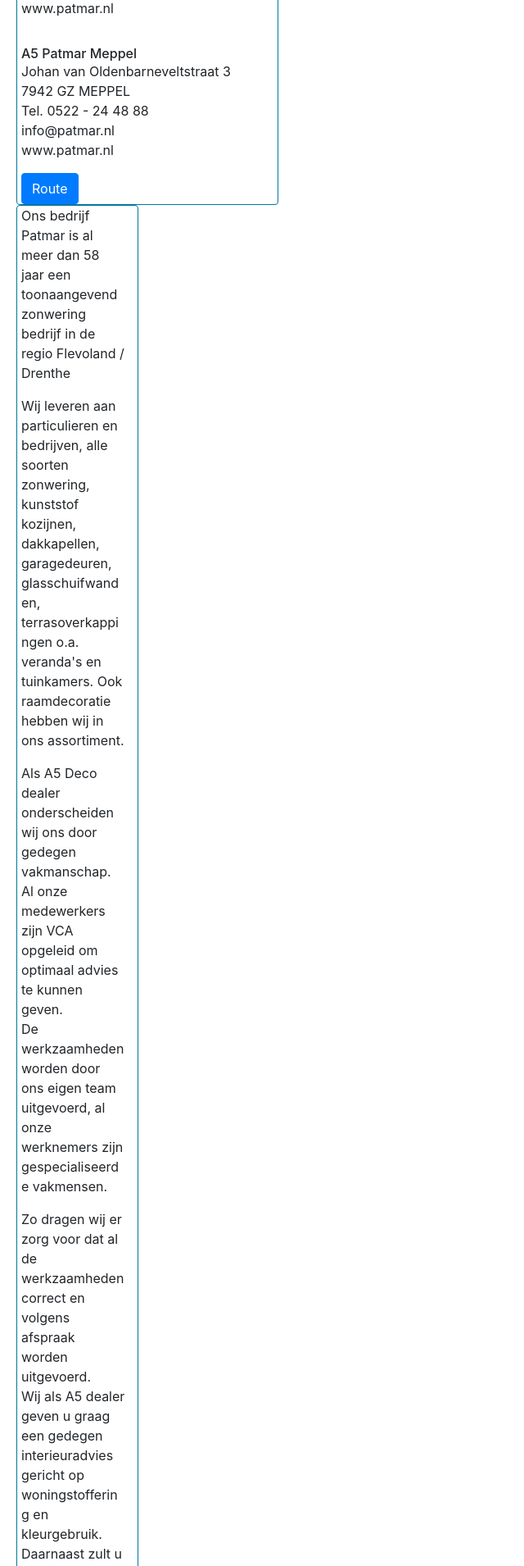
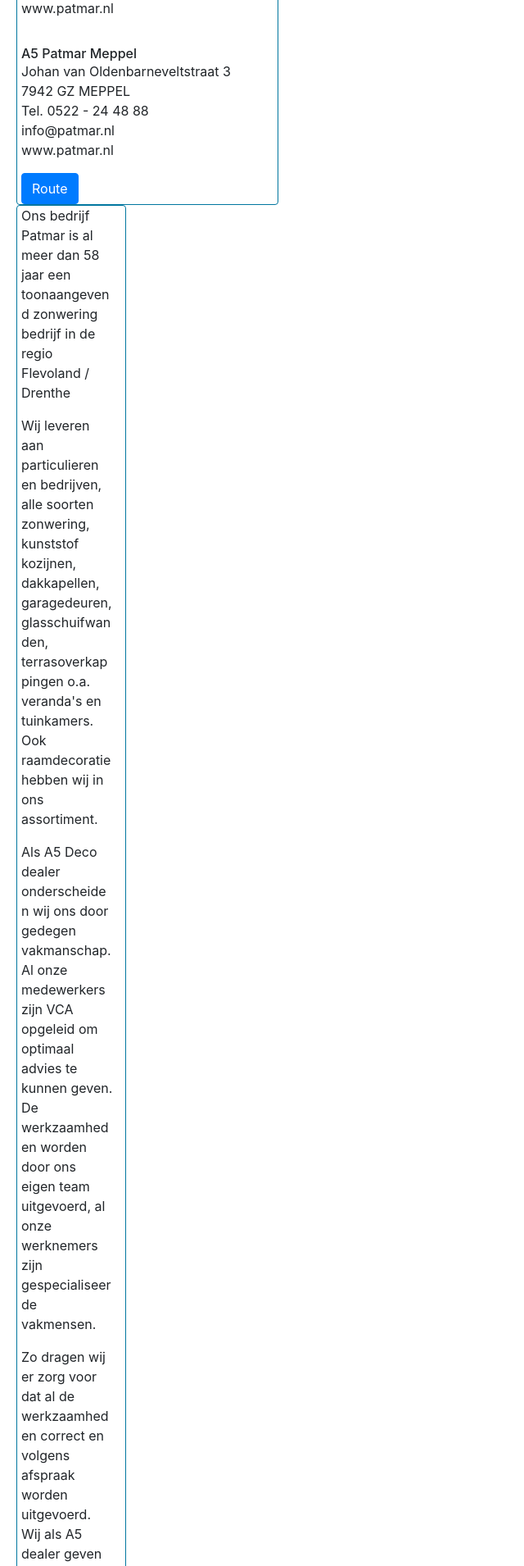
Before and after one commit to rickkerdt/patmar, a PHP site: page / in a window 1280 px wide. Shown: the part 607-2517 px from the top of the page at 82% size, without its empty margins (0-640 px from the left). Run offline with PHP 8.4, Linux system fonts and the light colour scheme; some libraries are stand-ins or nearby versions.

Commit message:
V0.3 Content updatet

```diff
--- a/views/index.php
+++ b/views/index.php
@@ -108,7 +108,7 @@
             <a href="#" class="btn btn-primary">Route</a>
         </div>
     </div>
-    <div class="card col-md-10 col-sm-12" style="padding-left: 5px; border-color: #00769f">
+    <div class="card col-md-9 col-sm-12" style="padding-left: 5px; border-color: #00769f">
         <p>Ons bedrijf Patmar is al meer dan 58 jaar een toonaangevend zonwering bedrijf in de regio Flevoland / Drenthe</p>
 
         <p>Wij leveren aan particulieren en bedrijven, alle soorten zonwering, kunststof kozijnen, dakkapellen, garagedeuren, glasschuifwanden, terrasoverkappingen o.a. veranda's en tuinkamers. Ook raamdecoratie hebben wij in ons assortiment.</p>
```
